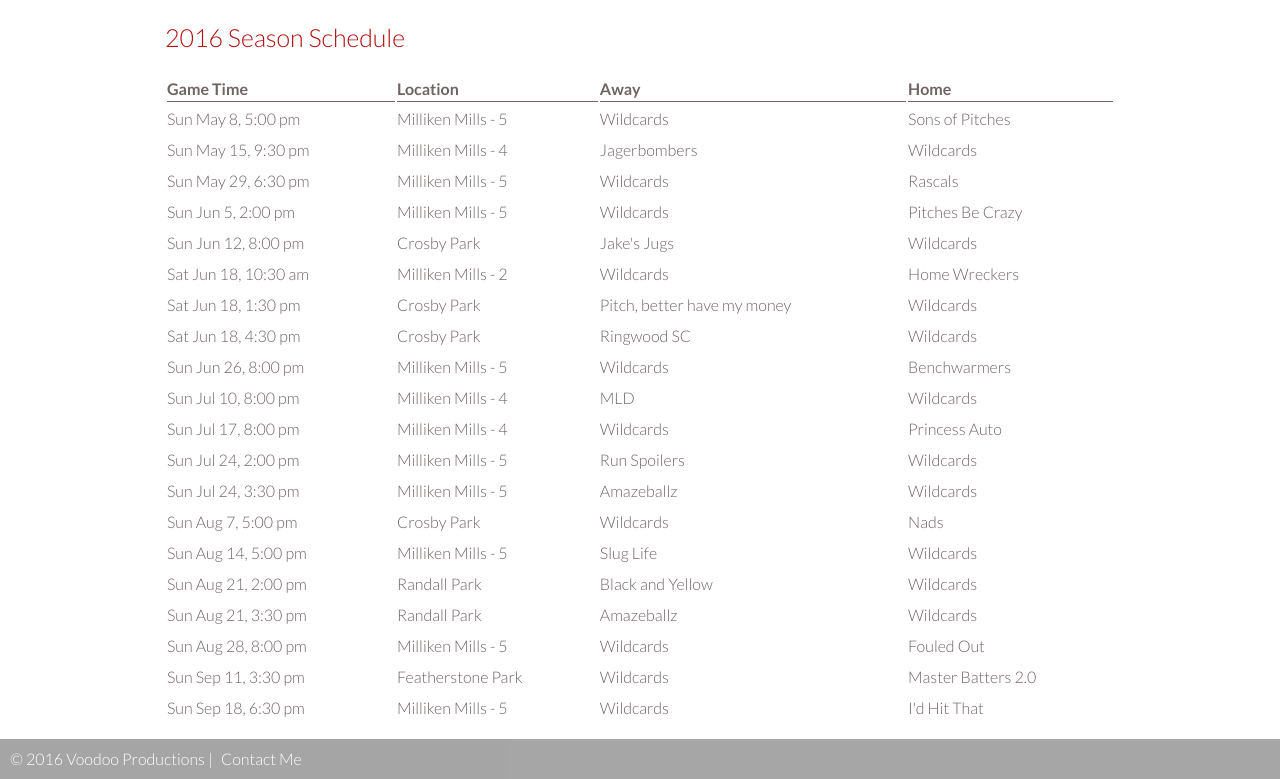
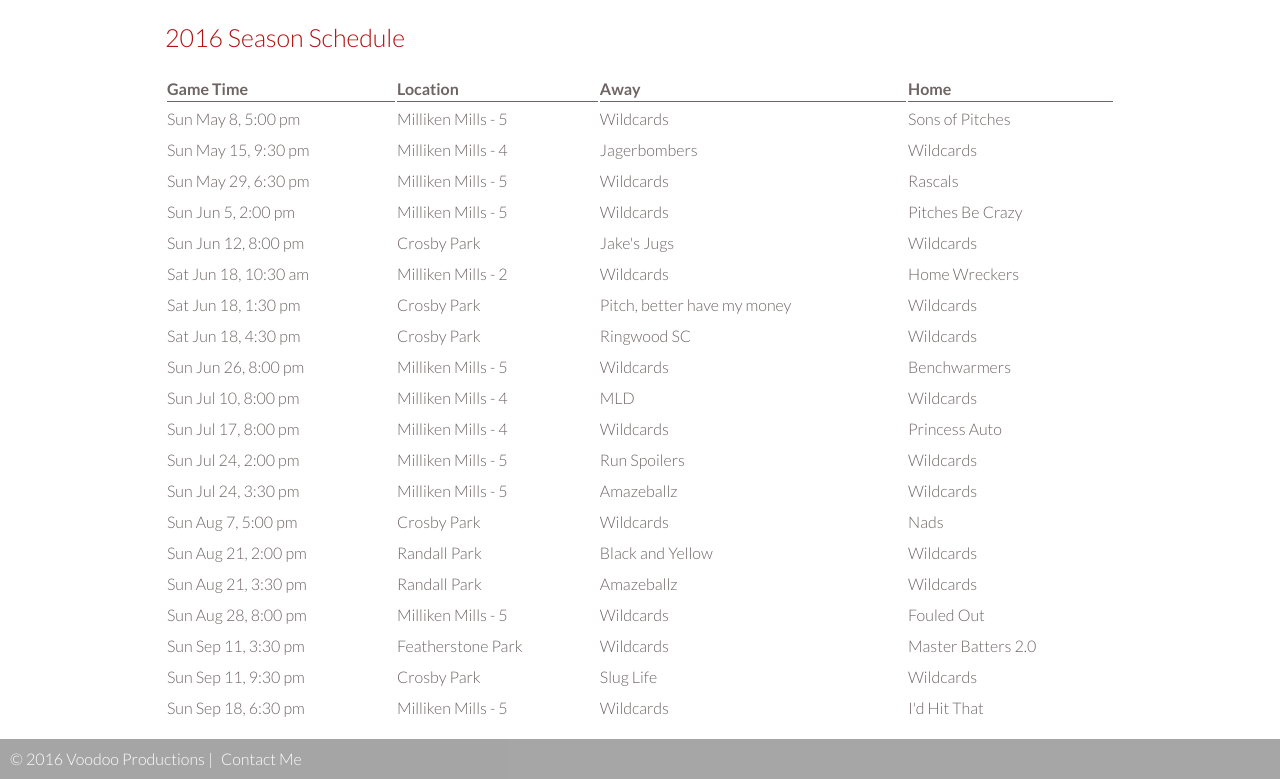
Before and after one commit to voodoo15/Wildcards-html, a plain HTML site: page index.html in a window 1280 px wide. Shown: the part 986-1765 px from the top of the page. Drawn offline with nearby package versions, Linux system fonts and the light colour scheme; a script that the page names is missing.

Commit message:
Updated schedule for Sept 11 make up game

```diff
--- a/index.html
+++ b/index.html
@@ -146,12 +146,6 @@
                     <td>Nads</td>
                 </tr>
                 <tr>
-                    <td>Sun Aug 14, 5:00 pm</td>
-                    <td>Milliken Mills - 5</td>
-                    <td>Slug Life</td>
-                    <td>Wildcards</td>
-                </tr>
-                <tr>
                     <td>Sun Aug 21, 2:00 pm</td>
                     <td>Randall Park</td>
                     <td>Black and Yellow</td>
@@ -176,6 +170,12 @@
                     <td>Master Batters 2.0</td>
                 </tr>
                 <tr>
+                  <td>Sun Sep 11, 9:30 pm</td>
+                  <td>Crosby Park</td>
+                  <td>Slug Life</td>
+                  <td>Wildcards</td>
+                </tr>
+                <tr>
                     <td>Sun Sep 18, 6:30 pm</td>
                     <td>Milliken Mills - 5</td>
                     <td>Wildcards</td>
```
Also changed, not shown: 2 other files.
